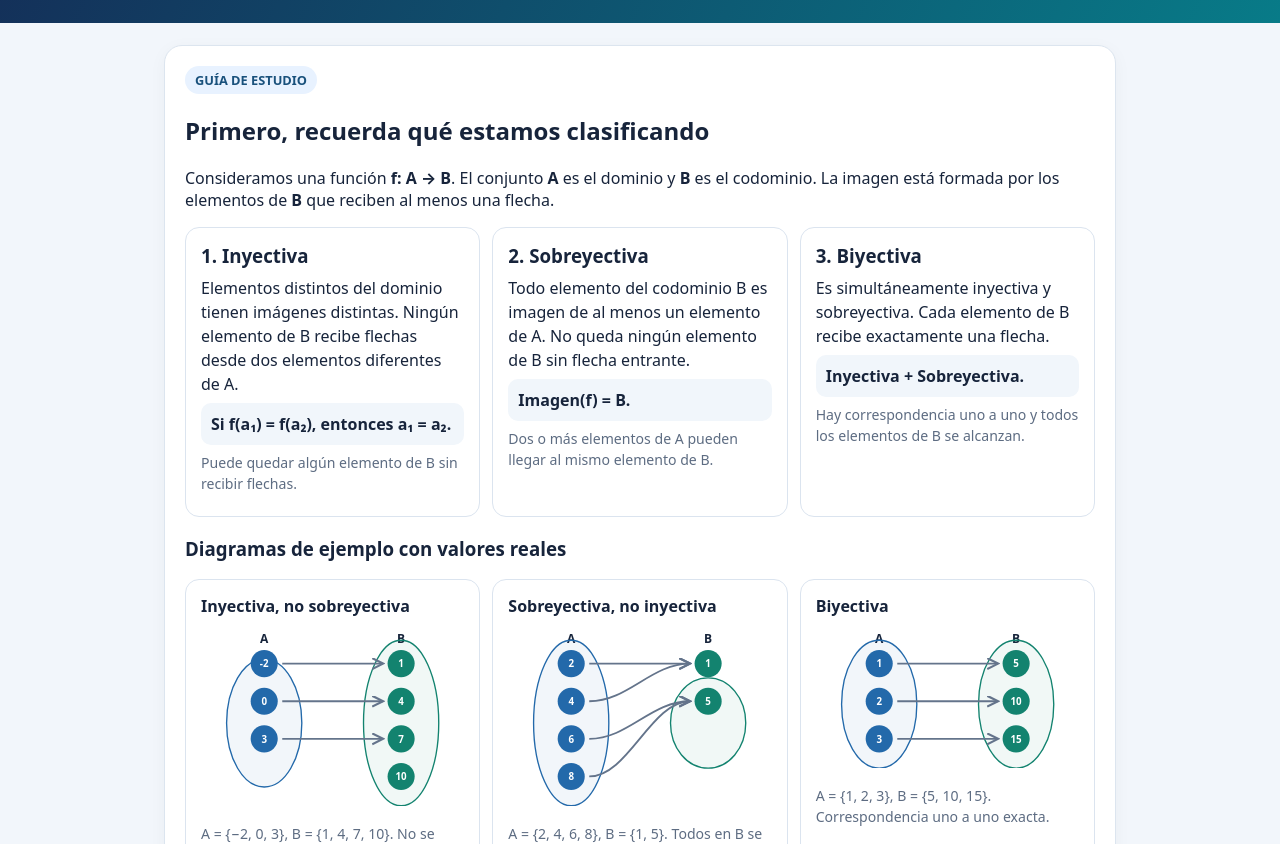
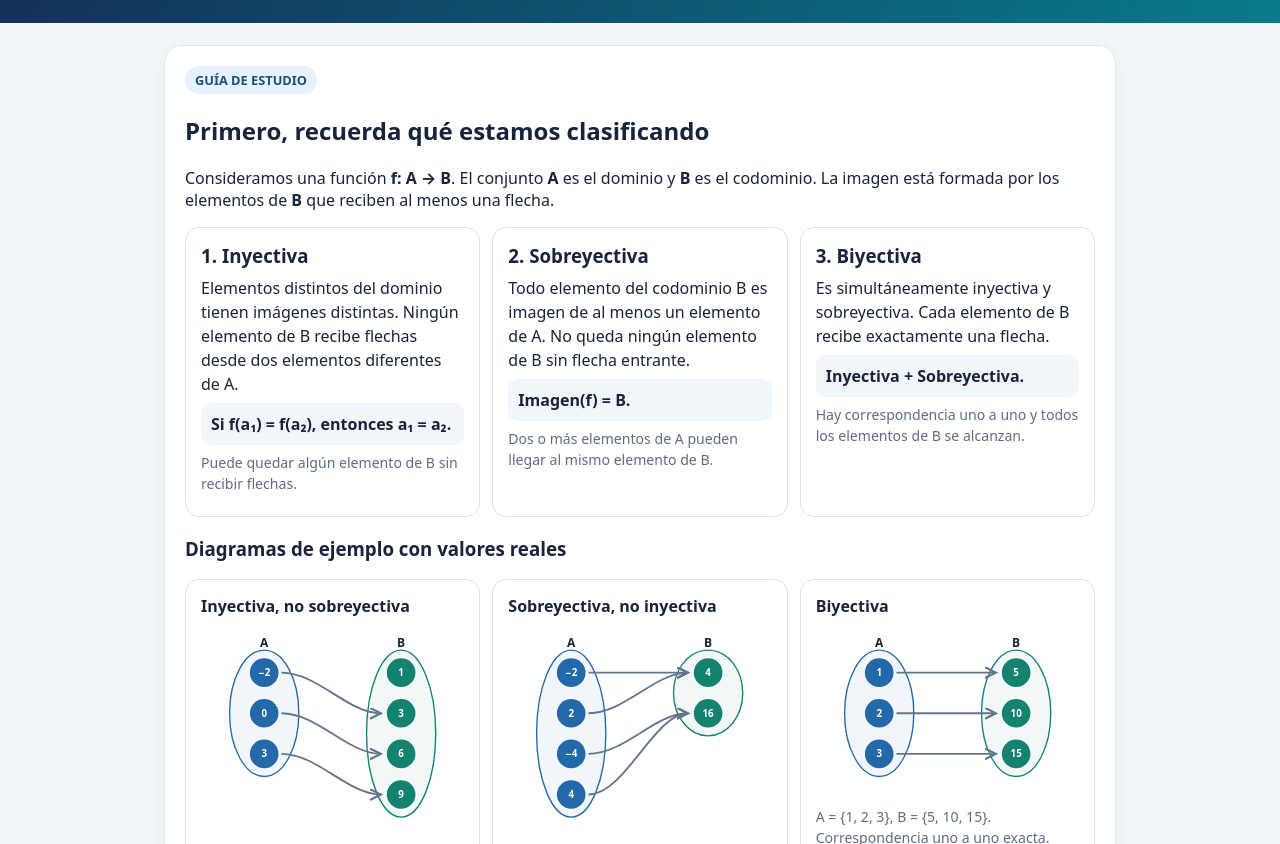
Before and after one commit to santiagoj93/Funciones, a plain HTML site: page inyectiva_sobreyectiva_biyectiva.html in a window 1280 px wide. Shown: the part 108-952 px from the top of the page. Drawn offline with Linux system fonts and the light colour scheme.

Commit message:
Actualizar inyectiva_sobreyectiva_biyectiva.html

```diff
--- a/inyectiva_sobreyectiva_biyectiva.html
+++ b/inyectiva_sobreyectiva_biyectiva.html
@@ -12,8 +12,8 @@
 <article class="concept"><h3>3. Biyectiva</h3><p>Es simultáneamente inyectiva y sobreyectiva. Cada elemento de B recibe exactamente una flecha.</p><div class="formula">Inyectiva + Sobreyectiva.</div><p class="small muted">Hay correspondencia uno a uno y todos los elementos de B se alcanzan.</p></article>
 </div>
 <h3>Diagramas de ejemplo con valores reales</h3><div class="grid">
-<div class="concept"><b>Inyectiva, no sobreyectiva</b><div class="diagram" id="exInj"></div><p class="small muted">A = {−2, 0, 3}, B = {1, 4, 7, 10}. No se repiten imágenes, pero 10 queda libre.</p></div>
-<div class="concept"><b>Sobreyectiva, no inyectiva</b><div class="diagram" id="exSur"></div><p class="small muted">A = {2, 4, 6, 8}, B = {1, 5}. Todos en B se alcanzan, pero 2 y 4 van a 1.</p></div>
+<div class="concept"><b>Inyectiva, no sobreyectiva</b><div class="diagram" id="exInj"></div><p class="small muted">A = {−2, 0, 3}, B = {1, 3, 6, 9}. No se repiten imágenes, pero 1 queda libre.</p></div>
+<div class="concept"><b>Sobreyectiva, no inyectiva</b><div class="diagram" id="exSur"></div><p class="small muted">A = {−2, 2, −4, 4}, B = {4, 16}. Todos en B se alcanzan, pero valores opuestos comparten imagen.</p></div>
 <div class="concept"><b>Biyectiva</b><div class="diagram" id="exBij"></div><p class="small muted">A = {1, 2, 3}, B = {5, 10, 15}. Correspondencia uno a uno exacta.</p></div>
 </div>
 <div class="concept"><h3>¡Cuidado con esta confusión!</h3><p>Una función siempre debe asignar a <b>cada elemento de A exactamente una imagen en B</b>. La inyectividad y la sobreyectividad son propiedades adicionales: una función puede no tener ninguna de las dos, tener solo una o tener ambas.</p></div>
@@ -26,36 +26,44 @@ const $=id=>document.getElementById(id);
 let questions=[],idx=0,score=0,selected=null,answered=false;
 const TOTAL=12;
 
+function getOvalBounds(ys){
+  const padY=30;
+  const top=Math.min(...ys)-padY;
+  const bottom=Math.max(...ys)+padY;
+  const cy=(top+bottom)/2;
+  const ry=Math.max(28,(bottom-top)/2);
+  return {cy,ry,top,bottom};
+}
+
 function svgMap(valsA,valsB,edges){
   const nA=valsA.length,nB=valsB.length;
-  const ysA=Array.from({length:nA},(_,i)=>46+i*50);
-  const ysB=Array.from({length:nB},(_,i)=>46+i*50);
-  const h=Math.max(nA,nB)*50+34;
-  const lines=edges.map(([a,b])=>`<path d="M108 ${ysA[a]} C160 ${ysA[a]},190 ${ysB[b]},242 ${ysB[b]}" fill="none" stroke="#64748b" stroke-width="2.4" marker-end="url(#arr)"/>`).join('');
-  const left=ysA.map((y,i)=>`<circle cx="84" cy="${y}" r="18" fill="#2369aa"/><text x="84" y="${y+5}" text-anchor="middle" fill="white" font-size="13" font-weight="700">${valsA[i]}</text>`).join('');
-  const right=ysB.map((y,i)=>`<circle cx="266" cy="${y}" r="18" fill="#13836f"/><text x="266" y="${y+5}" text-anchor="middle" fill="white" font-size="13" font-weight="700">${valsB[i]}</text>`).join('');
+  const startY=58,stepY=54;
+  const ysA=Array.from({length:nA},(_,i)=>startY+i*stepY);
+  const ysB=Array.from({length:nB},(_,i)=>startY+i*stepY);
+  const boxA=getOvalBounds(ysA);
+  const boxB=getOvalBounds(ysB);
+  const h=Math.max(boxA.bottom,boxB.bottom)+16;
+  const cxA=84,cxB=266,r=19;
+
+  const lines=edges.map(([a,b])=>`<path d="M${cxA+r+4} ${ysA[a]} C155 ${ysA[a]},195 ${ysB[b]},${cxB-r-8} ${ysB[b]}" fill="none" stroke="#64748b" stroke-width="2.4" marker-end="url(#arr)"/>`).join('');
+
+  const left=ysA.map((y,i)=>`<g><circle cx="${cxA}" cy="${y}" r="${r}" fill="#2369aa"/><text x="${cxA}" y="${y}" text-anchor="middle" dominant-baseline="central" fill="white" font-size="13" font-weight="700">${valsA[i]}</text></g>`).join('');
+
+  const right=ysB.map((y,i)=>`<g><circle cx="${cxB}" cy="${y}" r="${r}" fill="#13836f"/><text x="${cxB}" y="${y}" text-anchor="middle" dominant-baseline="central" fill="white" font-size="13" font-weight="700">${valsB[i]}</text></g>`).join('');
+
   return `<svg viewBox="0 0 350 ${h}" role="img" aria-label="Diagrama sagital con valores reales">
     <defs><marker id="arr" markerWidth="7" markerHeight="7" refX="6" refY="3" orient="auto"><path d="M0 0 L6 3 L0 6" fill="none" stroke="#64748b" stroke-width="1.2"/></marker></defs>
-    <text x="84" y="18" text-anchor="middle" font-weight="700" fill="currentColor">A</text>
-    <text x="266" y="18" text-anchor="middle" font-weight="700" fill="currentColor">B</text>
-    <ellipse cx="84" cy="${h/2+8}" rx="50" ry="${Math.max(32,nA*25+10)}" fill="#2369aa" fill-opacity=".06" stroke="#2369aa" stroke-width="1.8"/>
-    <ellipse cx="266" cy="${h/2+8}" rx="50" ry="${Math.max(32,nB*25+10)}" fill="#13836f" fill-opacity=".06" stroke="#13836f" stroke-width="1.8"/>
+    <text x="${cxA}" y="18" text-anchor="middle" dominant-baseline="central" font-weight="700" fill="currentColor">A</text>
+    <text x="${cxB}" y="18" text-anchor="middle" dominant-baseline="central" font-weight="700" fill="currentColor">B</text>
+    <ellipse cx="${cxA}" cy="${boxA.cy}" rx="46" ry="${boxA.ry}" fill="#2369aa" fill-opacity=".06" stroke="#2369aa" stroke-width="1.8"/>
+    <ellipse cx="${cxB}" cy="${boxB.cy}" rx="46" ry="${boxB.ry}" fill="#13836f" fill-opacity=".06" stroke="#13836f" stroke-width="1.8"/>
     ${lines}${left}${right}
   </svg>`;
 }
 
-function analyze(valsB,edges){
-  const targets=edges.map(e=>e[1]);
-  const inj=new Set(targets).size===targets.length;
-  const sur=new Set(targets).size===valsB.length;
-  const unreached=valsB.filter((_,i)=>!targets.includes(i));
-  const label=inj&&sur?'Biyectiva':inj?'Solo inyectiva':sur?'Solo sobreyectiva':'Ni inyectiva ni sobreyectiva';
-  return {inj,sur,label,unreached};
-}
-
 const examples=[
-  {a:['-2','0','3'],b:['1','4','7','10'],e:[[0,0],[1,1],[2,2]]},
-  {a:['2','4','6','8'],b:['1','5'],e:[[0,0],[1,0],[2,1],[3,1]]},
+  {a:['−2','0','3'],b:['1','3','6','9'],e:[[0,1],[1,2],[2,3]]},
+  {a:['−2','2','−4','4'],b:['4','16'],e:[[0,0],[1,0],[2,1],[3,1]]},
   {a:['1','2','3'],b:['5','10','15'],e:[[0,0],[1,1],[2,2]]}
 ];
 ['exInj','exSur','exBij'].forEach((id,i)=>$(id).innerHTML=svgMap(examples[i].a,examples[i].b,examples[i].e));
@@ -63,138 +71,138 @@ const examples=[
 const bank=[
   {
     tag:'CLASIFICACIÓN',
-    a:['-3','-1','2','4'],
-    b:['0','3','6','9','12'],
-    edges:[[0,1],[1,2],[2,3],[3,4]],
-    question:'¿Cómo se clasifica esta función de A en B?',
+    a:['1','2','3'],
+    b:['2','4','6','8'],
+    edges:[[0,0],[1,1],[2,2]],
+    question:'Con la regla f(x) = 2x, ¿cómo se clasifica esta función de A en B?',
     options:['Solo inyectiva','Solo sobreyectiva','Biyectiva','Ni inyectiva ni sobreyectiva'],
     answer:'Solo inyectiva',
-    why:'Cada valor de A llega a un número distinto de B (es inyectiva), pero 0 no recibe ninguna flecha (no es sobreyectiva).'
+    why:'Cada entrada de A produce un doble distinto (2, 4 y 6), por lo que es inyectiva, pero el 8 de B no recibe ninguna flecha.'
   },
   {
     tag:'CLASIFICACIÓN',
-    a:['5','10','15','20'],
-    b:['1','2'],
+    a:['−2','2','−3','3'],
+    b:['4','9'],
     edges:[[0,0],[1,0],[2,1],[3,1]],
-    question:'¿Cómo se clasifica esta función de A en B?',
+    question:'Con la regla f(x) = x², ¿cómo se clasifica esta función de A en B?',
     options:['Solo inyectiva','Solo sobreyectiva','Biyectiva','Ni inyectiva ni sobreyectiva'],
     answer:'Solo sobreyectiva',
-    why:'Tanto 1 como 2 reciben flechas (es sobreyectiva), pero 5 y 10 comparten el 1, y 15 y 20 comparten el 2 (no es inyectiva).'
+    why:'Tanto 4 como 9 son alcanzados (sobreyectiva), pero −2 y 2 dan 4, y −3 y 3 dan 9 (no es inyectiva).'
   },
   {
     tag:'CLASIFICACIÓN',
-    a:['-4','0','4'],
-    b:['-8','0','8'],
-    edges:[[0,0],[1,1],[2,2]],
-    question:'¿Cómo se clasifica esta función de A en B?',
+    a:['−1','0','1','2'],
+    b:['2','3','4','5'],
+    edges:[[0,0],[1,1],[2,2],[3,3]],
+    question:'Con la regla f(x) = x + 3, ¿cómo se clasifica esta función de A en B?',
     options:['Solo inyectiva','Solo sobreyectiva','Biyectiva','Ni inyectiva ni sobreyectiva'],
     answer:'Biyectiva',
-    why:'Cada elemento de A tiene una imagen distinta y todos los elementos de B (−8, 0 y 8) son alcanzados.'
+    why:'Cada valor de A tiene una imagen única y todos los elementos de B (2, 3, 4 y 5) son alcanzados.'
   },
   {
     tag:'CLASIFICACIÓN',
-    a:['1','3','5','7'],
-    b:['2','4','6','8'],
-    edges:[[0,0],[1,0],[2,2],[3,2]],
-    question:'¿Cómo se clasifica esta función de A en B?',
+    a:['−2','2','−1','1'],
+    b:['4','1','9'],
+    edges:[[0,0],[1,0],[2,1],[3,1]],
+    question:'Con la regla f(x) = x², ¿cómo se clasifica esta función de A en B?',
     options:['Solo inyectiva','Solo sobreyectiva','Biyectiva','Ni inyectiva ni sobreyectiva'],
     answer:'Ni inyectiva ni sobreyectiva',
-    why:'Se repiten imágenes (1 y 3 van a 2; 5 y 7 van a 6) y además 4 y 8 no reciben ninguna flecha.'
+    why:'Hay valores repetidos (por ejemplo −2 y 2 llegan a 4) y el 9 de B queda sin ninguna flecha.'
   },
   {
     tag:'CODOMINIO',
-    a:['-2','1','4'],
-    b:['3','6','9','12'],
-    edges:[[0,0],[1,2],[2,3]],
-    question:'¿Qué elemento de B queda sin imagen (impide que sea sobreyectiva)?',
-    options:['3','6','9','12'],
-    answer:'6',
-    why:'El número 6 de B no recibe ninguna flecha desde A, por lo que Imagen(f) ≠ B.'
+    a:['0','1','2'],
+    b:['0','1','4','9'],
+    edges:[[0,0],[1,1],[2,2]],
+    question:'En el diagrama con f(x) = x², ¿qué valor de B queda sin flecha entrante?',
+    options:['0','1','4','9'],
+    answer:'9',
+    why:'El 0 recibe flecha desde 0, el 1 desde 1 y el 4 desde 2; el único valor de B sin flecha es 9.'
   },
   {
     tag:'INYECTIVIDAD',
-    a:['-5','2','5','8'],
-    b:['4','10','25','64'],
-    edges:[[0,2],[1,1],[2,2],[3,3]],
-    question:'¿Por qué esta función NO es inyectiva?',
+    a:['−5','5','2','4'],
+    b:['25','4','16'],
+    edges:[[0,0],[1,0],[2,1],[3,2]],
+    question:'Con f(x) = x², ¿por qué esta función NO es inyectiva?',
     options:[
       'Porque −5 y 5 tienen la misma imagen (25)',
-      'Porque el 4 no tiene ninguna flecha',
-      'Porque el 8 llega al 64',
-      'Porque hay más elementos en A que en B'
+      'Porque el 16 no recibe flechas',
+      'Porque 2 y 4 van a números distintos',
+      'Porque B tiene menos elementos que A'
     ],
     answer:'Porque −5 y 5 tienen la misma imagen (25)',
-    why:'Dos entradas diferentes (−5 y 5) apuntan al mismo valor 25 en B, lo que rompe la inyectividad.'
+    why:'Dos elementos distintos de A (−5 y 5) llegan al mismo elemento 25 de B.'
   },
   {
     tag:'SOBREYECTIVIDAD',
-    a:['2','4','6'],
-    b:['1','3','5'],
+    a:['3','6','9'],
+    b:['1','2','3'],
     edges:[[0,0],[1,1],[2,2]],
-    question:'¿Por qué esta función SÍ es sobreyectiva?',
+    question:'Con f(x) = x ÷ 3, ¿por qué esta función SÍ es sobreyectiva?',
     options:[
-      'Porque todos los valores de B (1, 3 y 5) reciben al menos una flecha',
-      'Porque A y B tienen la misma cantidad de números',
-      'Porque ningún número de B se repite',
-      'Porque el 2 va al 1'
+      'Porque todos los elementos de B (1, 2 y 3) reciben al menos una flecha',
+      'Porque 3 ÷ 3 es igual a 1',
+      'Porque no se repiten imágenes',
+      'Porque A y B tienen 3 elementos'
     ],
-    answer:'Porque todos los valores de B (1, 3 y 5) reciben al menos una flecha',
-    why:'Cada elemento del codominio B es alcanzado por al menos un elemento de A.'
+    answer:'Porque todos los elementos de B (1, 2 y 3) reciben al menos una flecha',
+    why:'Cada número del codominio B es resultado de dividir un elemento de A entre 3.'
   },
   {
     tag:'BIYECTIVIDAD',
     a:['10','20','30','40'],
     b:['1','2','3','4'],
     edges:[[0,0],[1,1],[2,2],[3,3]],
-    question:'Si se cambia la flecha de 40 para que también apunte a 3, ¿qué ocurre?',
+    question:'Con f(x) = x ÷ 10, si se redefiniera B como {1, 2, 3, 4, 5}, ¿qué pasaría?',
     options:[
-      'Deja de ser biyectiva (pasa a ser solo sobreyectiva)',
-      'Pasa a ser solo inyectiva',
-      'Sigue siendo biyectiva',
-      'Deja de ser función'
+      'Dejaría de ser sobreyectiva (y por tanto no sería biyectiva)',
+      'Seguiría siendo biyectiva',
+      'Dejaría de ser inyectiva',
+      'Dejaría de ser función'
     ],
-    answer:'Deja de ser biyectiva (pasa a ser solo sobreyectiva)',
-    why:'Todos los valores de B seguirían cubiertos (sobreyectiva), pero 30 y 40 tendrían la misma imagen 3 (deja de ser inyectiva).'
+    answer:'Dejaría de ser sobreyectiva (y por tanto no sería biyectiva)',
+    why:'El nuevo elemento 5 de B no tendría ningún valor en A que diera 5 al dividir entre 10.'
   },
   {
     tag:'CLASIFICACIÓN',
-    a:['-1','0','1','2'],
-    b:['-2','0','2'],
-    edges:[[0,0],[1,1],[2,2],[3,2]],
-    question:'¿Cómo se clasifica esta función de A en B?',
+    a:['−4','−2','2','4'],
+    b:['4','16'],
+    edges:[[0,1],[1,0],[2,0],[3,1]],
+    question:'Con f(x) = x², ¿cómo se clasifica esta función de A en B?',
     options:['Solo inyectiva','Solo sobreyectiva','Biyectiva','Ni inyectiva ni sobreyectiva'],
     answer:'Solo sobreyectiva',
-    why:'Los tres elementos de B (−2, 0 y 2) reciben flechas, pero 1 y 2 comparten la imagen 2.'
+    why:'Tanto 4 como 16 reciben flechas (sobreyectiva), pero −2 y 2 van a 4, y −4 y 4 van a 16 (no es inyectiva).'
   },
   {
     tag:'CODOMINIO',
-    a:['0','1','2'],
-    b:['0','1','4','9'],
+    a:['1','2','3'],
+    b:['3','6','9','12'],
     edges:[[0,0],[1,1],[2,2]],
-    question:'¿Qué valores de B habría que quitar para que la función sea biyectiva?',
-    options:['4 y 9','0 y 1','Solo 9','Ninguno'],
-    answer:'4 y 9',
-    why:'Al quitar 4 y 9, B queda con {0, 1, 2} (o en correspondencia 1 a 1 con las imágenes alcanzadas), logrando inyectividad y sobreyectividad.'
+    question:'Con f(x) = 3x, ¿qué elemento de B no pertenece a la imagen de f?',
+    options:['3','6','9','12'],
+    answer:'12',
+    why:'Los resultados de 3x para A = {1, 2, 3} son 3, 6 y 9; el 12 queda sin imagen en A.'
   },
   {
     tag:'CLASIFICACIÓN',
-    a:['7','14','21'],
-    b:['1','2','3','4','5'],
+    a:['0','2','4'],
+    b:['1','3','5','7','9'],
     edges:[[0,0],[1,1],[2,2]],
-    question:'¿Cómo se clasifica esta función de A en B?',
+    question:'Con f(x) = x + 1, ¿cómo se clasifica esta función de A en B?',
     options:['Solo inyectiva','Solo sobreyectiva','Biyectiva','Ni inyectiva ni sobreyectiva'],
     answer:'Solo inyectiva',
-    why:'Cada valor de A va a un elemento distinto de B, pero 4 y 5 quedan sin flecha entrante.'
+    why:'0 va a 1, 2 va a 3 y 4 va a 5 (es inyectiva), pero 7 y 9 no reciben ninguna flecha.'
   },
   {
     tag:'CLASIFICACIÓN',
-    a:['-6','-3','0','3'],
-    b:['-2','-1','0','1'],
-    edges:[[0,0],[1,1],[2,2],[3,2]],
-    question:'¿Cómo se clasifica esta función de A en B?',
+    a:['−3','3','1','2'],
+    b:['9','1','4','16'],
+    edges:[[0,0],[1,0],[2,1],[3,2]],
+    question:'Con f(x) = x², ¿cómo se clasifica esta función de A en B?',
     options:['Solo inyectiva','Solo sobreyectiva','Biyectiva','Ni inyectiva ni sobreyectiva'],
     answer:'Ni inyectiva ni sobreyectiva',
-    why:'0 y 3 en A llegan ambos a 0 en B (no es inyectiva), y el 1 en B no recibe flechas (no es sobreyectiva).'
+    why:'−3 y 3 llegan a 9 (no es inyectiva) y el 16 de B queda sin flecha entrante (no es sobreyectiva).'
   }
 ];
 
@@ -230,7 +238,7 @@ function render(){
   $('setsInfo').innerHTML=`<b>Conjunto A:</b> { ${q.a.join(', ')} } &nbsp;·&nbsp; <b>Conjunto B:</b> { ${q.b.join(', ')} }`;
   $('qdiagram').innerHTML=svgMap(q.a,q.b,q.edges);
   $('question').textContent=q.question;
-  $('answers').innerHTML=q.options.map((v,i)=>`<label class="choice"><input type="radio" name="ans" value="${v.replace(/"/g,'&quot;')}"> ${v}</label>`).join('');
+  $('answers').innerHTML=q.options.map(v=>`<label class="choice"><input type="radio" name="ans" value="${v.replace(/"/g,'&quot;')}"> ${v}</label>`).join('');
   document.querySelectorAll('input[name=ans]').forEach(el=>el.addEventListener('change',()=>{selected=el.value;$('check').disabled=false}));
   $('feedback').classList.add('hidden');
   $('check').classList.remove('hidden');
```
